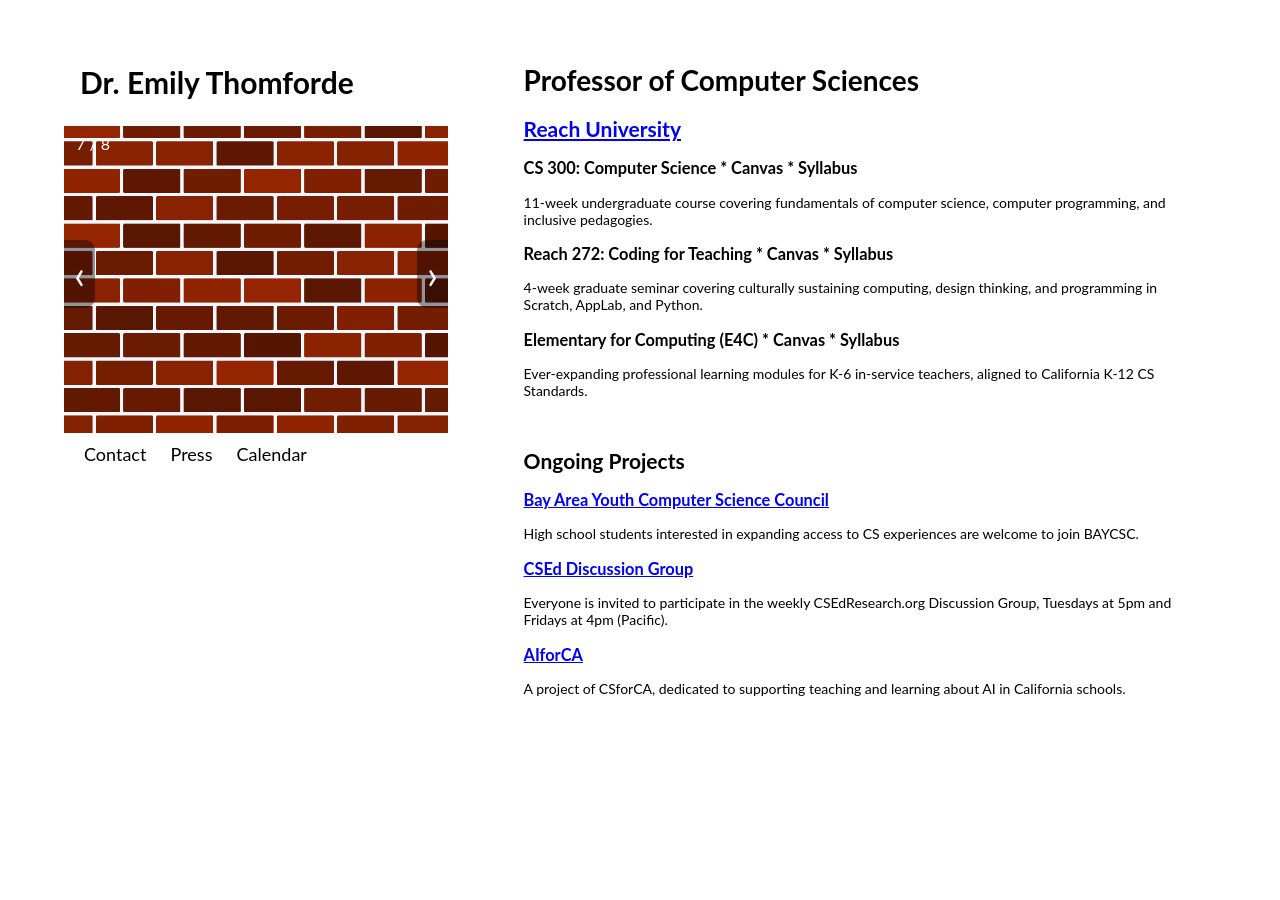
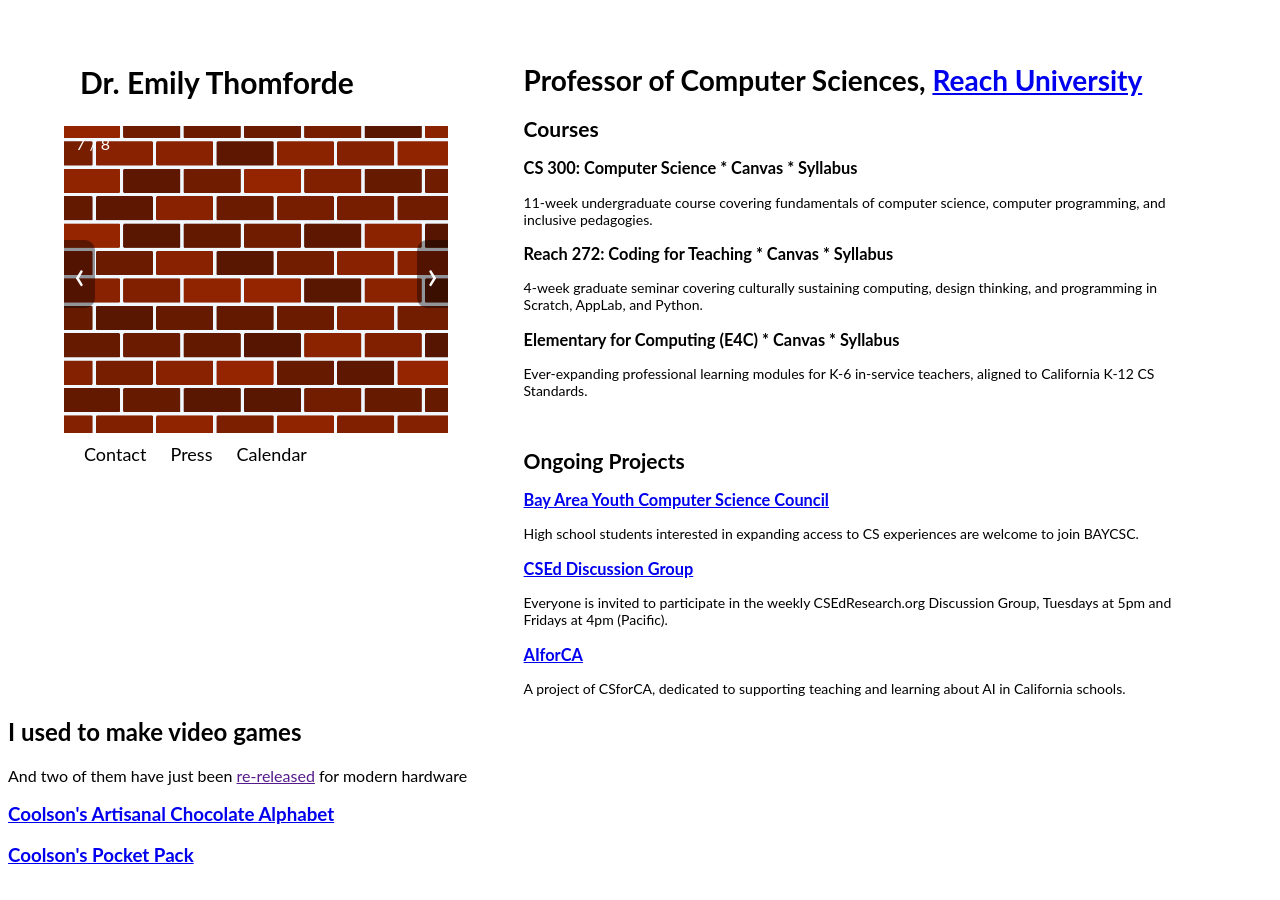
Before and after one commit to thegrene/thegrene.github.io, a Jekyll site: the page index.html, which Jekyll copies as it is, in a window 1280 px wide. Built offline with Jekyll 4.4.1, drawn with Linux system fonts in a browser that asks for light colours.

Commit message:
add game links to main

```diff
--- a/index.html
+++ b/index.html
@@ -62,8 +62,8 @@
 </div>
 
 <div class="main">
-  <h1>Professor of Computer Sciences</h1>
- <h2><a href="https://reach.edu">Reach University</a></h2>
+  <h1>Professor of Computer Sciences, <a href="https://reach.edu">Reach University</a></h2>
+<h2>Courses</h2>
 <h3>CS 300: Computer Science * Canvas * Syllabus</h3>
 <p>11-week undergraduate course covering fundamentals of computer science, computer programming, and inclusive pedagogies.</p>
 <h3>Reach 272: Coding for Teaching * Canvas * Syllabus</h3>
@@ -79,6 +79,11 @@
 <h3><a href="http://csforca.org/ai">AIforCA</a></h3>
 <p>A project of CSforCA, dedicated to supporting teaching and learning about AI in California schools.</p>
 </div>
+
+<h2>I used to make video games</h2>
+And two of them have just been <a href="">re-released</a> for modern hardware
+<h3><a href="https://apps.apple.com/us/app/coolsons-chocolate-alphabet/id593837804">Coolson's Artisanal Chocolate Alphabet</a></h3>
+<h3><a href="https://apps.apple.com/us/app/coolsons-pocket-pack/id807447730">Coolson's Pocket Pack</a></h3>
 
 <script>
 var slideIndex = Math.floor(Math.random()*8);
```
